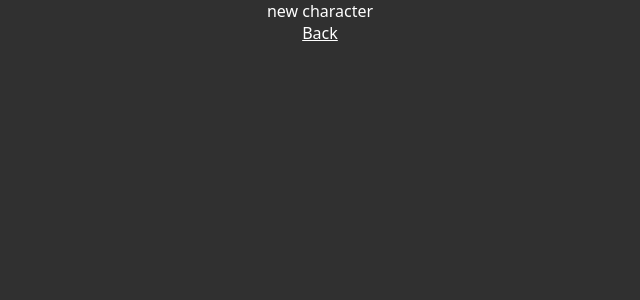
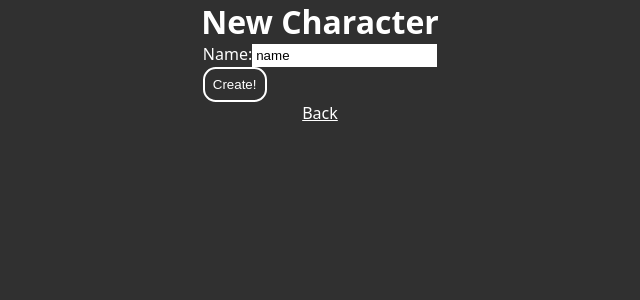
Before and after one commit to f-eighty7/ChasChallenger, a React (Vite) app: page /characters/new in a window 1280 px wide. Shown: the top 300 px of the page, without its empty margins (320-960 px from the left). Built offline with nearby package versions, Linux system fonts and the light colour scheme.

Commit message:
feat: base for new character form

```diff
--- a/src/routes/NewCharacterRoute.tsx
+++ b/src/routes/NewCharacterRoute.tsx
@@ -1,9 +1,80 @@
+import style from "./NewCharacterRoute.module.css";
 import { Link } from "react-router-dom";
+import { useForm } from "react-hook-form";
+import Character from "../types/Character";
+
+/*
+type Character = {
+    name: string;
+    age: number;
+    gender: string; //should be enum/string literal?
+    class: string; //should be enum/string literal?
+    level: number;
+    hitpoints: number;
+    strength: number;
+    dexterity: number;
+    intelligence: number;
+    wisdom: number;
+    constitution: number;
+    charisma: number;
+    backstory: string;
+    professionName: null; //should be enum/string literal?
+    speciesName: null; //should be enum/string literal?
+    //favorite: bool;
+    //image? (url)
+  };
+ */
+
+const formSubmit = (data: Character) => {
+  console.log(data);
+};
 
 export const NewCharacterRoute = () => {
+  const {
+    register,
+    handleSubmit,
+    formState: { errors },
+  } = useForm<Character>({
+    defaultValues: {
+      name: "name",
+      age: 0,
+      gender: "male",
+      class: "wizard",
+      level: -1,
+      hitpoints: -1,
+      strength: 10,
+      dexterity: 10,
+      intelligence: 10,
+      wisdom: 10,
+      constitution: 10,
+      charisma: 10,
+      backstory: "Backstory",
+      professionName: null,
+      speciesName: null,
+    },
+  });
+
   return (
     <main>
-      new character
+      <h1>New Character</h1>
+      <form onSubmit={handleSubmit(formSubmit)}>
+        <div>
+          <label htmlFor="characterName">Name:</label>
+          <input
+            type="text"
+            id="characterName"
+            {...register("name", {
+              required: "Name is required!",
+              minLength: {
+                value: 3,
+                message: "Name must be at least 3 characters",
+              },
+            })}
+          />
+          {errors.name && <h2>{errors.name.message}</h2>}
+        </div>
+        <button type="submit">Create!</button>
+      </form>
       <Link relative="path" to="..">
         Back
       </Link>
```
Also changed, not shown: src/routes/NewCharacterRoute.module.css (added).
